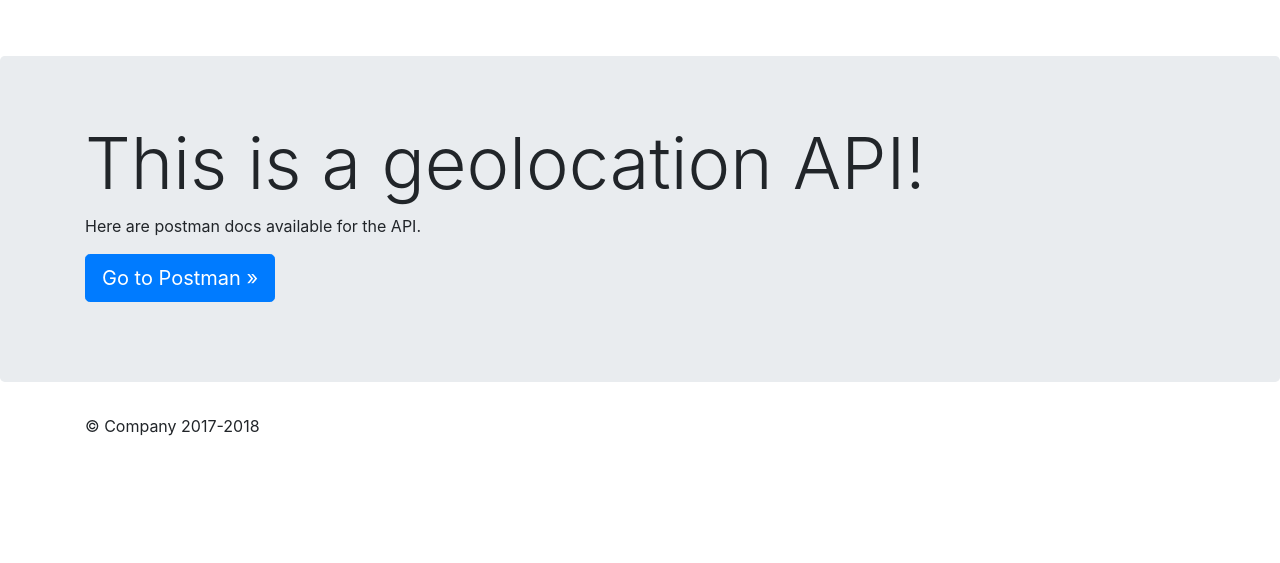
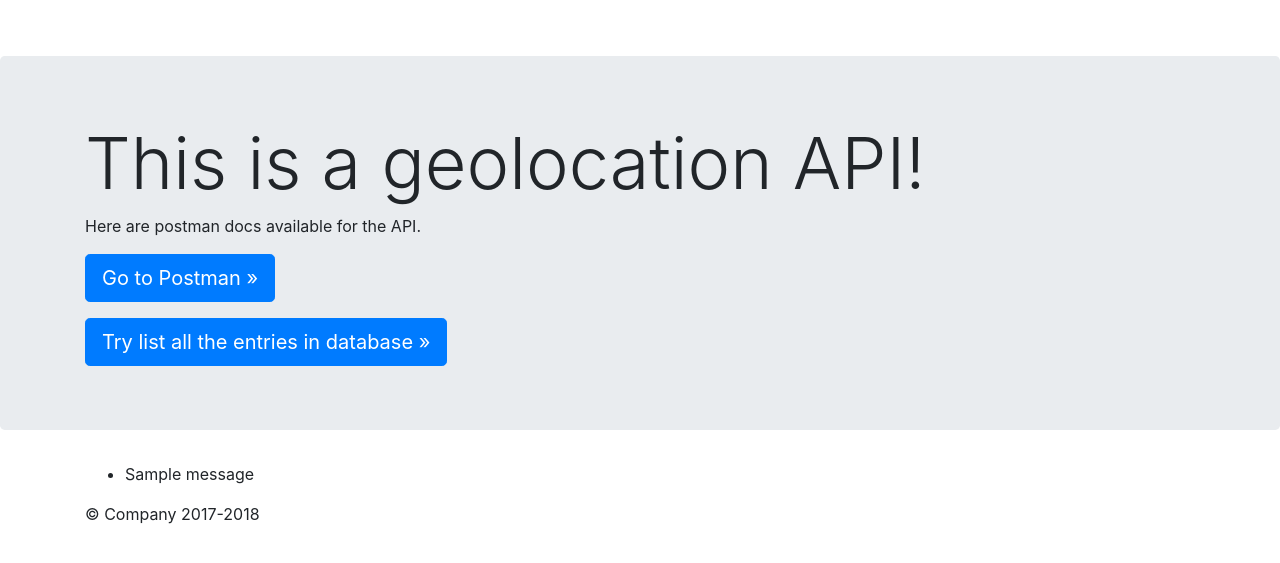
Before and after one commit to HawthorneWipe/geoApi, a Flask app: page / in a window 1280 px wide. Shown: the top 563 px of the page. Run offline with Flask 2, Linux system fonts and the light colour scheme; tables that the repository leaves empty hold one stand-in row (values such as "Sample post"); one stand-in notice (Sample message) is shown; some libraries are stand-ins or nearby versions.

Commit message:
Provided some template functionality

```diff
--- a/app.py
+++ b/app.py
@@ -1,17 +1,14 @@
-from flask import json
-from flask.json import dump
-from sqlalchemy.orm.exc import NoResultFound
-from sqlalchemy.exc import IntegrityError, OperationalError
+from flask.helpers import url_for
 from flask_sqlalchemy import SQLAlchemy
-from flask import Flask, jsonify, render_template, request
+from flask import Flask, jsonify, render_template, request, flash
 import requests
 from dotenv import load_dotenv
 import os
-from urllib.parse import urlparse
 from flask_jwt_extended import create_access_token
 from flask_jwt_extended import jwt_required
 from flask_jwt_extended import JWTManager
 from marshmallow_sqlalchemy import SQLAlchemyAutoSchema
+from werkzeug.utils import redirect
 load_dotenv()
 app = Flask(__name__)
 GEO_API_KEY = os.getenv('SECRET_GEO_KEY')
@@ -149,10 +146,23 @@ def delete_entry():
         return jsonify({"Message": "Make sure you are using JSON payload"}), 400
 
 
-@app.route('/', methods=['GET'])
+@app.route('/', methods=['GET', 'POST'])
 def index():
+    if request.method == 'POST':
+        print('that was a post')
+        try:
+            Persons = db.session.query(Person).order_by(Person.id).all()
+            if Persons == []:
+                raise Exception
+            context = {person for person in Persons}
+            print(context)
+            return render_template('index.html', context=context)
+        except Exception as e:
+            print('Exception')
+            flash(f'Not able to connect to database or empty table')
+            return redirect(request.path)
     return render_template('index.html')
 
 
 if __name__ == '__main__':
-    app.run()
+    app.run(debug=True)
--- a/templates/index.html
+++ b/templates/index.html
@@ -29,9 +29,28 @@
           <h1 class="display-3">This is a geolocation API!</h1>
           <p>Here are postman docs available for the API.</p>
           <p><a class="btn btn-primary btn-lg" href="https://documenter.getpostman.com/view/14748578/Tz5p4x6q" role="button">Go to Postman »</a></p>
+          <form action="" method="post">
+            <input class="btn btn-primary btn-lg" action="post" type="submit" value="Try list all the entries in database »"></input>
+          </form>
+
         </div>
       </div>
-
+<div class="container">
+{% with messages = get_flashed_messages() %}
+  {% if messages %}
+    <ul class=flashes>
+    {% for message in messages %}
+      <li>{{ message }}</li>
+    {% endfor %}
+    </ul>
+  {% endif %}
+{% endwith %}
+{% if context %}
+{% for p in context %}
+<li>Lattitude: {{ p.lat }} Longitude: {{ p.lon }}</li>
+{% endfor %}
+{% endif %}
+</div>
     </main>
 
     <footer class="container">
```
